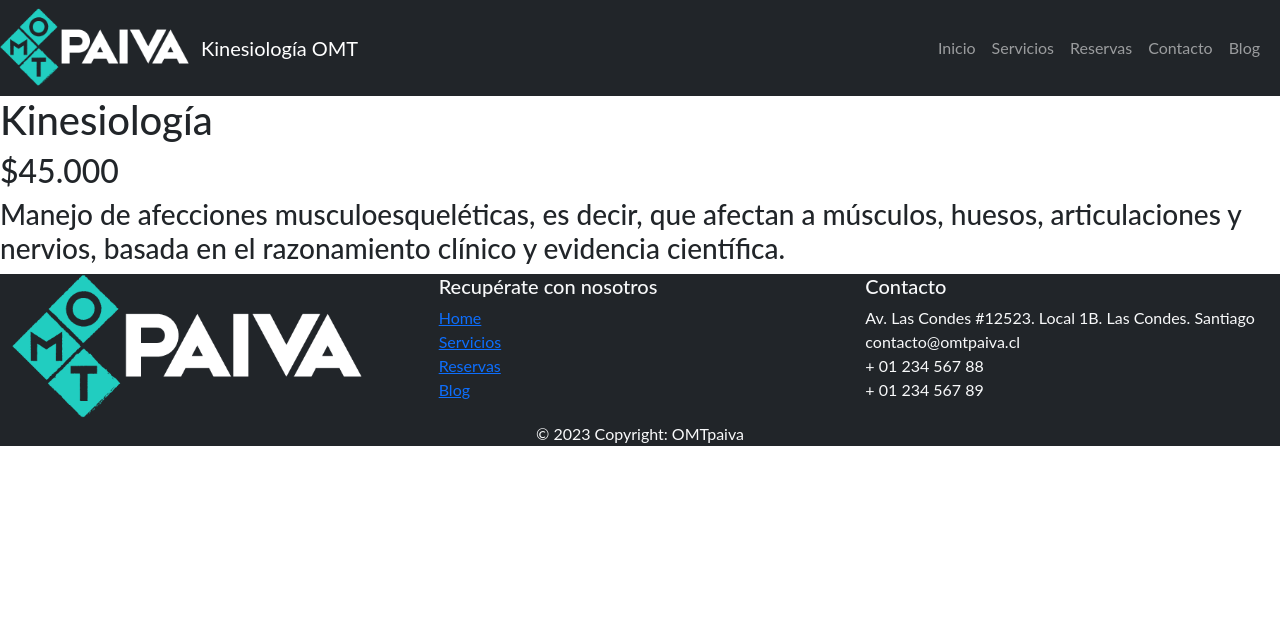
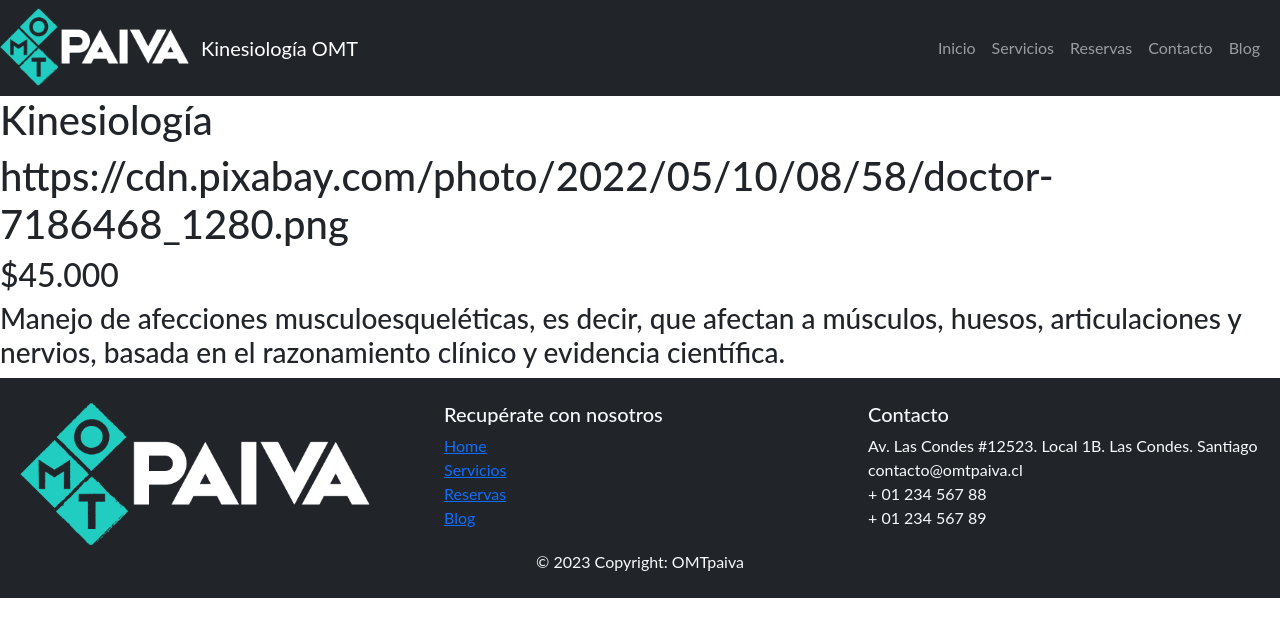
Before and after one commit to marcelopaivag/react-app, a React (Vite) app: page /services/ABC123 in a window 1280 px wide. Shown: the top 636 px of the page. Built offline with nearby package versions, Linux system fonts and the light colour scheme.

Commit message:
Footer ok, no lo logré con maps

```diff
--- a/src/components/Footer.jsx
+++ b/src/components/Footer.jsx
@@ -5,9 +5,9 @@
 export const Footer = () => {
     return (
         <>
-            <Container fluid className='bg-dark text-light'>
+            <Container fluid className='bg-dark text-light py-4'>
                 <Row>
-                    <Col>
+                    <Col className='ms-2'>
                         <img
                         src={images.logo}
                         width={350} />
--- a/src/components/ServicesComp.jsx
+++ b/src/components/ServicesComp.jsx
@@ -3,8 +3,7 @@
 import Button from 'react-bootstrap/Button';
 import Card from 'react-bootstrap/Card';
 import { Link } from 'react-router-dom';
-import { CardImg, Col, Row } from 'react-bootstrap';
-import images from '../assets/images';
+import { CardImg, Col, Row, } from 'react-bootstrap';
 
 export const ServicesComp = () => {
     console.log(data)
@@ -12,10 +11,10 @@
         <>
             {
                 data.services.map(service => (
-                    <Row xs={1} md={2} className="g-4">
+                    <Row align-content="center" md={1} xl={2} className="g-4">
                         <Col>
                             <Card className="text-center" key={service.sku} style={{ width: 'auto' }}>
-                                <Card.Img variant="top" src={images.afichepne} />
+                                <Card.Img variant="top" src={service.image} />
                                 <Card.Body>
                                     <Card.Title>{service.name}</Card.Title>
                                     <Card.Text>{service.description}</Card.Text>
--- a/src/data.json
+++ b/src/data.json
@@ -4,19 +4,23 @@
             "name": "Kinesiología",
             "sku": "ABC123",
             "price": "$45.000",
-            "description": "Manejo de afecciones musculoesqueléticas, es decir, que afectan a músculos, huesos, articulaciones y nervios, basada en el razonamiento clínico y evidencia científica."
+            "description": "Manejo de afecciones musculoesqueléticas, es decir, que afectan a músculos, huesos, articulaciones y nervios, basada en el razonamiento clínico y evidencia científica.",
+            "image": "https://cdn.pixabay.com/photo/2022/05/10/08/58/doctor-7186468_1280.png"
         },
         {
             "name": "Osteopatía",
             "sku": "DEF456",
             "price": "$40.000",
-            "description": "El cuerpo dispone de todos los mecanismos necesarios para la autocuración, solo hay que ayudarle a restablecer la función normal."
+            "description": "El cuerpo dispone de todos los mecanismos necesarios para la autocuración, solo hay que ayudarle a restablecer la función normal.",
+            "image": "https://cdn.pixabay.com/photo/2016/08/10/17/18/activity-1583805_1280.jpg"
+
         },
         {
             "name": "Telerehabilitación",
             "sku": "GHI789",
             "price": "$30.000",
-            "description": "Rama de la telemedicina enfocada principalmente en la rehabilitación, con un enfoque biopsicosocial, de los usuarios y/o comunidades."
+            "description": "Rama de la telemedicina enfocada principalmente en la rehabilitación, con un enfoque biopsicosocial, de los usuarios y/o comunidades.",
+            "image": "https://cdn.pixabay.com/photo/2017/04/27/08/29/man-2264825_1280.jpg"
         }
     ]
 }
--- a/src/pages/ServiceDet.jsx
+++ b/src/pages/ServiceDet.jsx
@@ -9,6 +9,7 @@
   return (
     <>
     <h1>{serviceSelected[0].name}</h1>
+    <h1>{serviceSelected[0].image}</h1>
     <h2>{serviceSelected[0].price}</h2>
     <h3>{serviceSelected[0].description}</h3>
     </>
```
Also changed, not shown: src/components/Gmap.jsx (added, +14 -0 lines).
